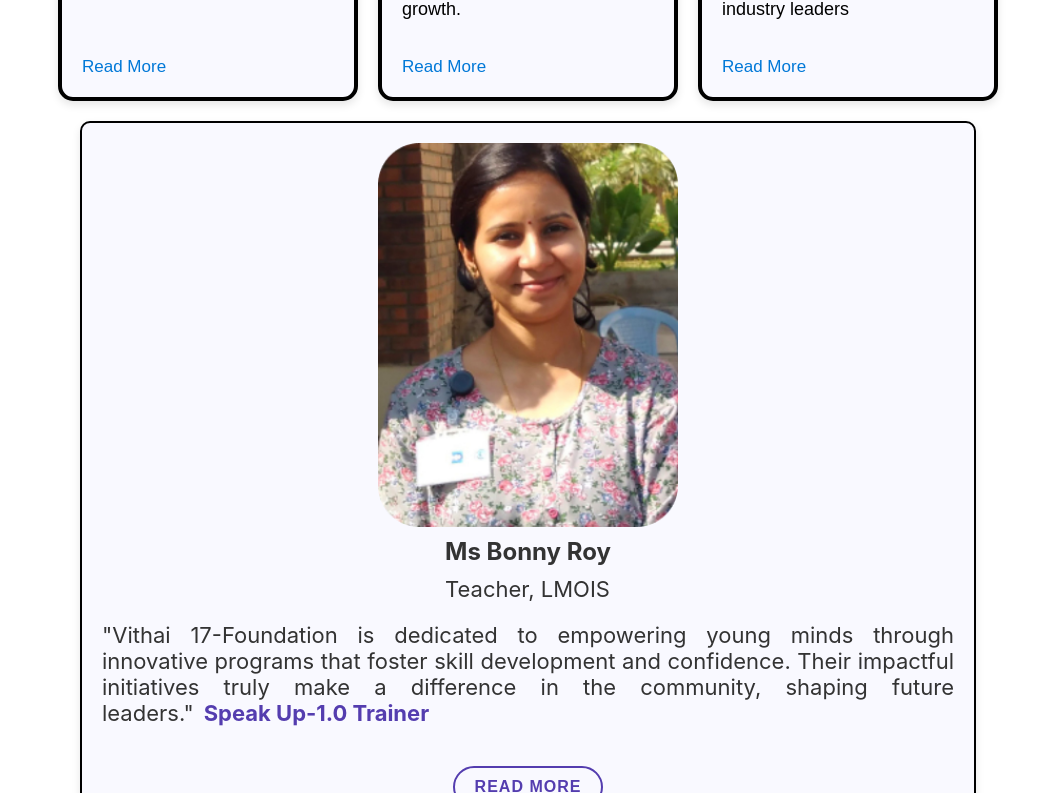
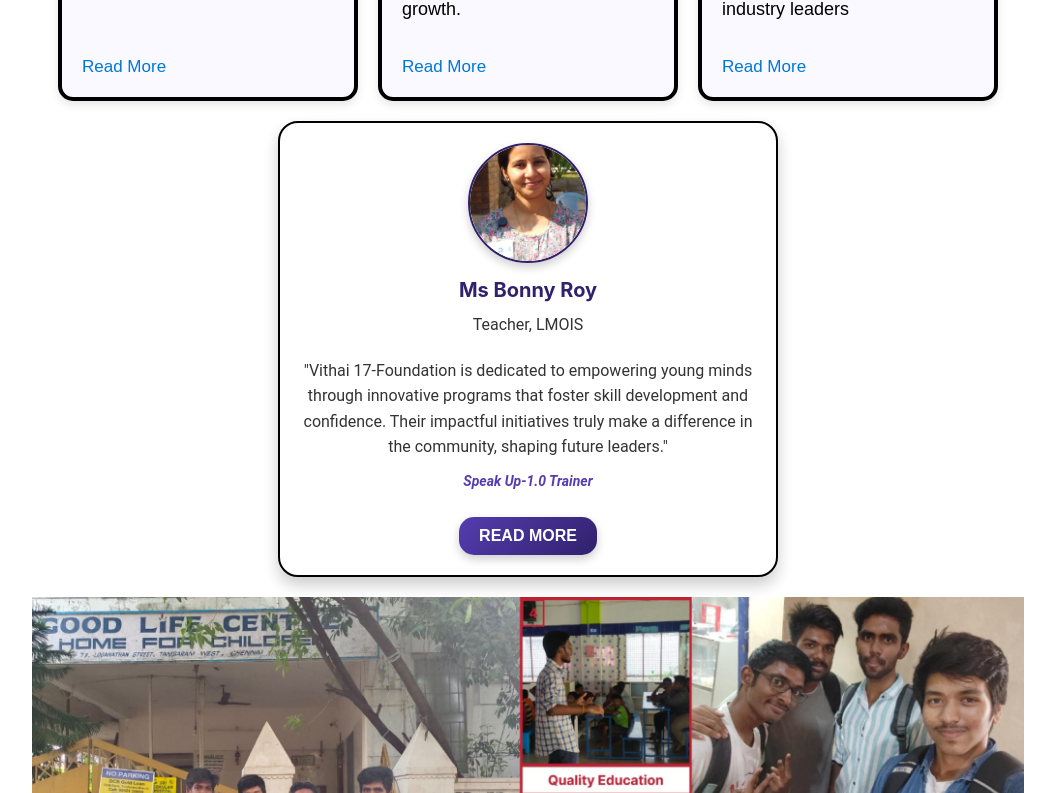
Before and after one commit to Senthil1608/vithai, a React (Create React App) app: page / in a window 1280 px wide. Shown: the part 1447-2240 px from the top of the page, without its empty margins (112-1167 px from the left). Built offline with nearby package versions, Linux system fonts and the light colour scheme.

Commit message:
new version-1

```diff
--- a/src/about/About.js
+++ b/src/about/About.js
@@ -10,6 +10,7 @@ import tharushi from "../boardmemebers/tharushi.png"
 import kathir from "../boardmemebers/kathir.png";
 import bala from "../boardmemebers/adithya.png";
 import akash from "../boardmemebers/akash.png";
+import photo1 from "./photo1.png";
 const About =() =>{
     return(
         <div>
@@ -37,6 +38,7 @@ const About =() =>{
 
                     </div>
                     <div>
+                    <h3>"Every little smile can touch"</h3>
                     <h1>P S Senthil srinivas, Founder</h1>
                     <p>Senthil is a dedicated Electronics and Communication Engineering undergraduate with a strong passion for societal impact. Currently interning at HCL Tech, he brings both technical expertise and a deep commitment to education. Teaching has always been his calling, and while he chose to pursue engineering, his love for teaching never wavered. This drive led him to establish Vithai-17 Foundation, a platform through which he channels his enthusiasm for empowering others through knowledge and guidance. Senthil’s journey reflects a unique blend of technical skill and an unwavering spirit to make a difference in society, inspiring others to reach their fullest potential.</p>
                     <a href="https://senthilsrinivas.vercel.app/"><button>Know More</button></a>
@@ -55,11 +57,11 @@ const About =() =>{
                             <Profile image={tharushi}
                     name={"Tharushi S S"}
                     position={"Strategist"}
-                    link={"hi"} />
+                    link={"https://www.linkedin.com/in/tharushi-s-s"} />
                             <Profile image={kathir}
                     name={"Kathiravan S"}
                     position={"Secretary"}
-                    link={"hi"} />
+                    link={"https://www.linkedin.com/in/kathiravan-s-258902205/"} />
 
                 </div>
                 <div className="disp">
@@ -67,7 +69,7 @@ const About =() =>{
                     <Profile image={akash}
                     name={"Akash N"}
                     position={"Joint Director"}
-                    link={"hi"} />
+                    link={"https://www.linkedin.com/in/akash-narayanan-656b8924b/"} />
                             <Profile image={bala}
                     name={"Shree Bala Aadithya B"}
                     position={"Treasurer"}
@@ -75,10 +77,19 @@ const About =() =>{
                             <Profile image={bala}
                     name={"Saravanan S"}
                     position={"Director"}
-                    link={"hi"} />
+                    link={"https://www.linkedin.com/in/saravanan-s-366a8b218/"} />
 
                 </div>
-
+                <div className="joinus">
+                    <div>
+                        <h1>Willing to volunteer ? </h1>
+                        <p>There's no perfect time to start making a difference. Explore our volunteer community options below and join us on the journey to create positive change.</p>
+                        <a>Join US</a>
+                    </div>
+                    <div>
+                        <img src={photo1} ></img>
+                    </div>
+                </div>
 
 
             <Footer />
--- a/src/about/about.css
+++ b/src/about/about.css
@@ -39,7 +39,12 @@
     justify-content: center;
     flex-wrap: wrap;
 }
+.split h3{
+    color:#543DAF;
+    font-size: 40px;
+    text-align: center;
 
+}
 .story img {
     height: auto;
     width: 100%;
@@ -163,3 +168,90 @@
     margin: auto; /* Center the container itself if it's within a parent */
     padding: 20px; /* Optional: Add some padding around the container */
 }
+
+.joinus {
+    display: flex;
+    flex-direction: row;
+    height: auto;
+    width: 80%;
+    border: 3px solid black;
+    background: linear-gradient(135deg, #ffffff, #e0e0ff);
+    border-radius: 30px;
+    align-items: center;
+    margin: 40px auto;
+    box-shadow: 0 8px 20px rgba(0, 0, 0, 0.2);
+    overflow: hidden;
+    gap: 20px;
+    padding: 20px;
+}
+
+.joinus h1 {
+    text-align: center;
+    font-size: 48px;
+    color: #30216C;
+    font-weight: 700;
+    margin-bottom: 20px;
+    text-transform: capitalize;
+}
+
+.joinus p {
+    font-size: 18px;
+    color: #4A4A8E;
+    text-align: justify;
+    line-height: 1.6;
+    width: 90%;
+    margin: auto;
+    font-family: 'Roboto', sans-serif;
+}
+
+.joinus img {
+    border-radius: 15px;
+    width: 100%;
+    max-width: 400px;
+    height: auto;
+    object-fit: cover;
+    box-shadow: 0 6px 15px rgba(0, 0, 0, 0.1);
+    transition: transform 0.3s ease, box-shadow 0.3s ease;
+}
+
+.joinus img:hover {
+    transform: scale(1.05);
+    box-shadow: 0 10px 30px rgba(0, 0, 0, 0.2);
+}
+
+.joinus a {
+    display: inline-block;
+    padding: 15px 30px;
+    font-size: 18px;
+    color: white;
+    background: linear-gradient(135deg, #543DAF, #30216C);
+    border: none;
+    border-radius: 25px;
+    text-align: center;
+    margin: 40px;
+    text-decoration: none;
+    font-weight: 600;
+    margin-top: 20px;
+    box-shadow: 0 4px 10px rgba(0, 0, 0, 0.2);
+    transition: background 0.3s ease, box-shadow 0.3s ease;
+}
+
+.joinus a:hover {
+    background: linear-gradient(135deg, #30216C, #543DAF);
+    box-shadow: 0 6px 15px rgba(0, 0, 0, 0.3);
+}
+
+@media (max-width: 768px) {
+    .joinus {
+        flex-direction: column;
+        width: 90%;
+    }
+
+    .joinus img {
+        max-width: 100%;
+        padding: 0;
+    }
+    .joinus a{
+        margin: 0;
+    }
+}
--- a/src/components/NavigationBar.js
+++ b/src/components/NavigationBar.js
@@ -12,9 +12,7 @@ const NavigationBar = () => {
 
   return (
     <div className="navbar-container">
-        <div className="bar">
 
-        </div>
       <div className="navbar">
         {/* Logo/Title */}
         <div className="navbar-title">
--- a/src/home/homepag.css
+++ b/src/home/homepag.css
@@ -226,76 +226,106 @@
 .impacts-1 {
   display: flex;
   flex-direction: column;
-  align-items: center; /* Center-align content */
-  max-width: 70%; /* Limit block width */
-  margin: 20px auto; /* Center block with spacing */
+  align-items: center;
+  text-align: center;
+  background-color: #ffffff;
+  border: 2px solid black;
+  border-radius: 20px;
   padding: 20px;
-  border: 2px solid #000; /* Black border */
-  border-radius: 10px; /* Rounded corners */
-  background-color: #f9f9ff; /* Light background */
-  box-shadow: 0 4px 8px rgba(0, 0, 0, 0.1); /* Subtle shadow */
-  text-align: center; /* Center-align text */
+  width: 80%;
+  max-width: 500px;
+  margin: 20px auto;
+  box-shadow: 0 8px 15px rgba(0, 0, 0, 0.2);
+  transition: transform 0.3s ease, box-shadow 0.3s ease;
+}
+
+.impacts-1:hover {
+  transform: translateY(-5px);
+  box-shadow: 0 10px 25px rgba(0, 0, 0, 0.3);
 }
 
 .impacts-1 img {
-  width: 300px; /* Adjust image size */
-  height: 100%;
-  /* Circular image */
+  width: 120px;
+  height: 120px;
+  border-radius: 50%;
   object-fit: cover;
-  margin-bottom: 10px; /* Spacing below image */
+  border: 2px solid #30216C;
+  margin-bottom: 15px;
+  box-shadow: 0 4px 10px rgba(0, 0, 0, 0.2);
 }
 
 .trainer-info h4 {
-  margin: 0;
-  font-size: 24px;
-  font-weight: bold;
-  color: #333; /* Dark text */
+  font-size: 20px;
+  color: #30216C;
+  font-weight: 700;
+  margin-bottom: 5px;
 }
 
 .trainer-info p {
-  margin: 5px 0 15px; /* Space around name and title */
-  font-size: 24px;
-  color: #555; /* Subtle gray text */
+  font-size: 16px;
+  color: #4A4A8E;
+  margin-bottom: 15px;
 }
 
 .impacts-1 p {
-  font-size: 22px;
-  color: #333;
-  margin: 10px 0; /* Space above and below text */
-  text-align: justify; /* Justify paragraph */
-  position: relative;
+  font-size: 16px;
+  color: #333333;
+  line-height: 1.6;
+  margin: 10px 0;
+  font-family: 'Roboto', sans-serif;
 }
 
 .trainer-role {
-  font-weight: bold;
-  color: #543daf; /* Purple color for role */
-  margin-left: 10px; /* Space from content */
+  display: block;
+  margin-top: 10px;
+  font-size: 14px;
+  color: #543DAF;
+  font-style: italic;
+  font-weight: 600;
 }
 
 .read-more {
-  margin-top: 30px;
-  bottom: 10px;
-  right: 10px; /* Align to bottom-right with some space */
-  padding: 10px 20px; /* Larger padding for a more prominent button */
-  font-size: 16px; /* Adjust font size */
-  font-weight: bold; /* Bold text for emphasis */
-  border: 2px solid #543daf; /* Border color matching the text */
-  background-color: transparent; /* Transparent background */
-  color: #543daf; /* Purple text */
-  border-radius: 25px; /* Rounded corners */
+  display: inline-block;
+  margin-top: 15px;
+  padding: 10px 20px;
+  font-size: 16px;
+  color: white;
+  background: linear-gradient(135deg, #543DAF, #30216C);
+  border: none;
+  border-radius: 15px;
   cursor: pointer;
-  text-transform: uppercase; /* Uppercase text */
-  letter-spacing: 1px; /* Slightly spaced-out letters */
-  transition: all 0.3s ease; /* Smooth transition for hover effects */
+  font-weight: 600;
+  text-transform: uppercase;
+  box-shadow: 0 4px 10px rgba(0, 0, 0, 0.2);
+  transition: background 0.3s ease, box-shadow 0.3s ease;
 }
 
 .read-more:hover {
-  background-color: #543daf; /* Purple background on hover */
-  color: #fff; /* White text on hover */
-  box-shadow: 0 6px 12px rgba(84, 61, 175, 0.3); /* Soft shadow effect on hover */
-  transform: translateY(-3px); /* Slight lift effect */
+  background: linear-gradient(135deg, #30216C, #543DAF);
+  box-shadow: 0 6px 15px rgba(0, 0, 0, 0.3);
 }
 
-.read-more:active {
-  transform: translateY(1px); /* Button appears pressed on click */
+@media (max-width: 768px) {
+  .impacts-1 {
+      width: 90%;
+      padding: 15px;
+  }
+
+  .impacts-1 img {
+      width: 100px;
+      height: 100px;
+  }
+
+  .trainer-info h4 {
+      font-size: 18px;
+  }
+
+  .trainer-info p, .impacts-1 p {
+      font-size: 14px;
+  }
+
+  .read-more {
+      font-size: 14px;
+      padding: 8px 15px;
+  }
 }
```
Also changed, not shown: src/about/photo1.png (added).
